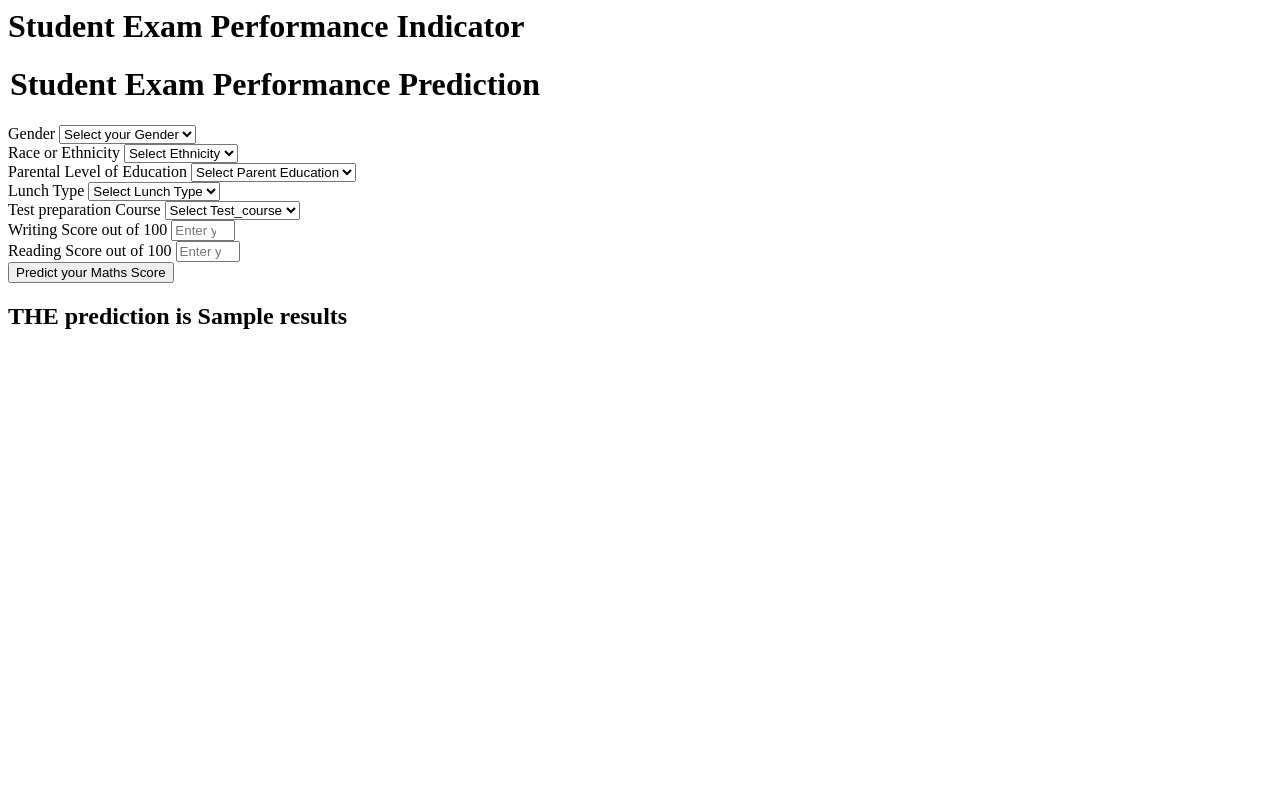
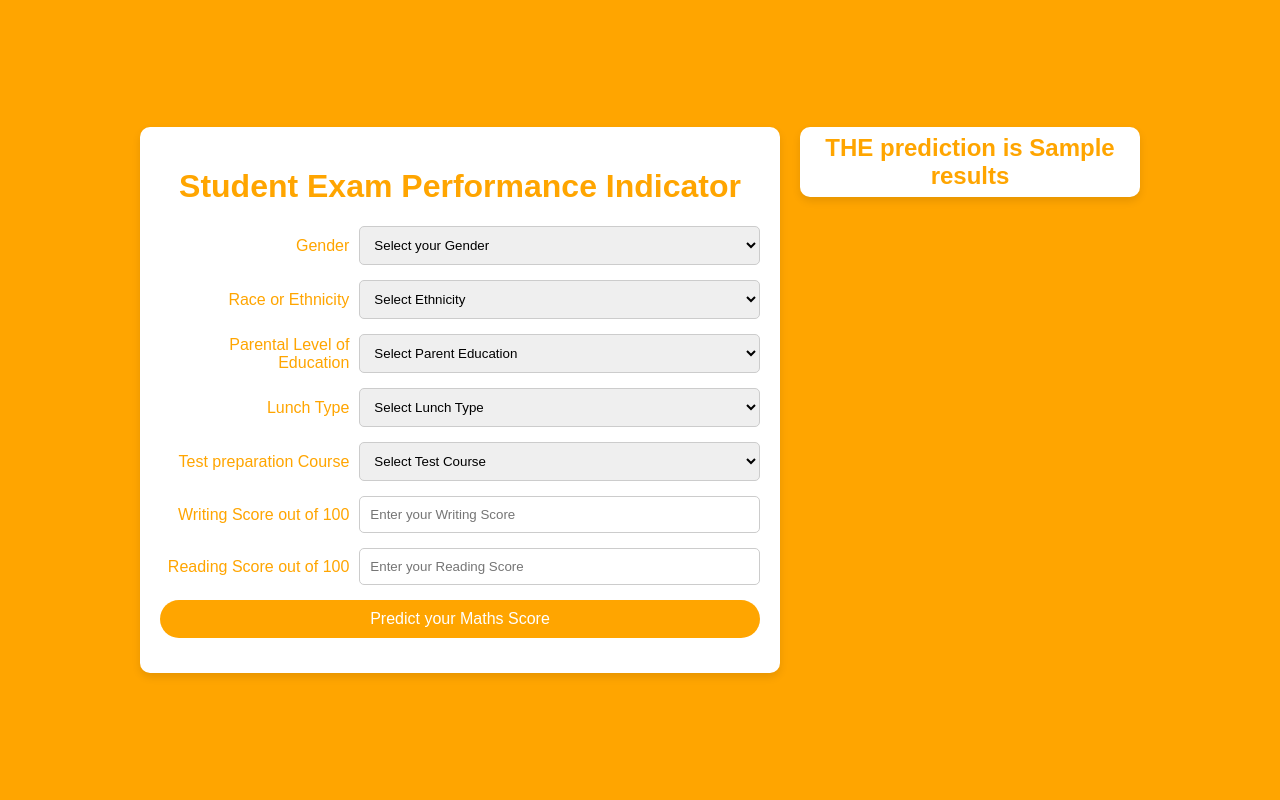
Before and after one commit to VinilJoseph/math_score_prediction_end_to_end_ml_project, a Flask app: template templates/home.html in a window 1280 px wide. Run offline with Flask 3, Linux system fonts and the light colour scheme; the template is opened without the code that fills it: most values are stand-ins (such as "Sample title", 1, 10 or a date in 2020).

Commit message:
Templates created

```diff
--- a/app.py
+++ b/app.py
@@ -42,4 +42,4 @@ def predict_datapoint():
 
 
 if __name__=="__main__":
-    app.run(host="0.0.0.0")
+    app.run(host="0.0.0.0", debug=True)
--- a/src/pipeline/predict_pipeline.py
+++ b/src/pipeline/predict_pipeline.py
@@ -1,5 +1,7 @@
+import math
 import os
 import sys
+import numpy as np
 import pandas as pd
 from src.exception import CustomException
 from src.utils import load_object
@@ -19,7 +21,8 @@ class PredictPipeline:
             print("After Loading")
             data_scaled=preprocessor.transform(features)
             preds=model.predict(data_scaled)
-            return preds
+            floored_preds = np.floor(preds)
+            return floored_preds
 
         except Exception as e:
             raise CustomException(e,sys)
--- a/templates/home.html
+++ b/templates/home.html
@@ -1,111 +1,160 @@
-<html>
+<!DOCTYPE html>
+<html lang="en">
+<head>
+    <meta charset="UTF-8">
+    <meta name="viewport" content="width=device-width, initial-scale=1.0">
+    <title>Student Exam Performance Indicator</title>
+    <style>
+        body {
+            background-color: #FFA500; /* Good shade of orange */
+            font-family: Arial, sans-serif;
+            margin: 0;
+            display: flex;
+            justify-content: center;
+            align-items: center;
+            height: 100vh;
+            padding: 20px;
+            box-sizing: border-box;
+        }
+        .container {
+            display: flex;
+            justify-content: center;
+            align-items: flex-start; /* Align items to the top */
+            width: 100%;
+            max-width: 1000px;
+        }
+        .login {
+            background-color: white;
+            border-radius: 10px;
+            padding: 20px;
+            box-shadow: 0 4px 8px rgba(0, 0, 0, 0.1);
+            width: 60%;
+            display: flex;
+            flex-direction: column;
+        }
+        h1 {
+            color: #FFA500;
+            text-align: center;
+        }
+        .form-group {
+            display: flex;
+            align-items: center;
+            margin-bottom: 15px;
+        }
+        .form-label {
+            flex: 1;
+            margin-right: 10px;
+            color: #FFA500;
+            text-align: right;
+        }
+        .form-control {
+            flex: 2;
+            padding: 10px;
+            border: 1px solid #ccc;
+            border-radius: 5px;
+        }
+        .btn-primary {
+            background-color: #FFA500;
+            color: white;
+            padding: 10px 20px;
+            border: none;
+            border-radius: 25px;
+            cursor: pointer;
+            width: 100%;
+            font-size: 16px;
+        }
+        .btn-primary:hover {
+            background-color: #e69500;
+        }
+        legend {
+            color: #FFA500;
+            text-align: center;
+        }
+        .result {
+            background-color: white;
+            border-radius: 10px;
+            padding: 10px;
+            box-shadow: 0 4px 8px rgba(0, 0, 0, 0.1);
+            color: #FFA500;
+            text-align: center;
+            height: 50px;
+            margin-left: 20px;
+            flex: 1;
+            display: flex;
+            align-items: center;
+            justify-content: center;
+        }
+    </style>
+</head>
 <body>
+    <div class="container">
         <div class="login">
             <h1>Student Exam Performance Indicator</h1>
-
             <form action="{{ url_for('predict_datapoint')}}" method="post">
-        <h1>
-            <legend>Student Exam Performance Prediction</legend>
-        </h1>
-        <div class="mb-3">
+                <!-- <legend>Student Exam Performance Prediction</legend> -->
+                <div class="form-group">
                     <label class="form-label">Gender</label>
-            <select class="form-control" name="gender" placeholder="Enter you Gender" required>
+                    <select class="form-control" name="gender" placeholder="Enter your Gender" required>
                         <option class="placeholder" selected disabled value="">Select your Gender</option>
-                <option value="male">
-                    Male
-                </option>
-                <option value="female">
-                    Female
-                </option>
+                        <option value="male">Male</option>
+                        <option value="female">Female</option>
                     </select>
                 </div>
-        <div class="mb-3">
+                <div class="form-group">
                     <label class="form-label">Race or Ethnicity</label>
-            <select class="form-control" name="ethnicity" placeholder="Enter you ethnicity" required>
+                    <select class="form-control" name="ethnicity" placeholder="Enter your ethnicity" required>
                         <option class="placeholder" selected disabled value="">Select Ethnicity</option>
-                <option value="group A">
-                    Group A
-                </option>
-                <option value="group B">
-                    Group B
-                </option>
-                <option value="group C">
-                    Group C
-                </option>
-                <option value="group D">
-                    Group D
-                </option>
-                <option value="group E">
-                    Group E
-                </option>
+                        <option value="group A">Group A</option>
+                        <option value="group B">Group B</option>
+                        <option value="group C">Group C</option>
+                        <option value="group D">Group D</option>
+                        <option value="group E">Group E</option>
                     </select>
                 </div>
-        <div class="mb-3">
+                <div class="form-group">
                     <label class="form-label">Parental Level of Education</label>
-            <select class="form-control" name="parental_level_of_education"
-                placeholder="Enter you Parent Education" required>
+                    <select class="form-control" name="parental_level_of_education" placeholder="Enter your Parent Education" required>
                         <option class="placeholder" selected disabled value="">Select Parent Education</option>
-                <option value="associate's degree">
-                    associate's degree
-                </option>
-                <option value="bachelor's degree">
-                    bachelor's degree
-                </option>
-                <option value="high school">
-                    high school
-                </option>
-                <option value="master's degree">
-                    master's degree
-                </option>
-                <option value="some college">
-                    some college
-                </option>
-                <option value="some high school">
-                    some high school
-                </option>
+                        <option value="associate's degree">associate's degree</option>
+                        <option value="bachelor's degree">bachelor's degree</option>
+                        <option value="high school">high school</option>
+                        <option value="master's degree">master's degree</option>
+                        <option value="some college">some college</option>
+                        <option value="some high school">some high school</option>
                     </select>
                 </div>
-        <div class="mb-3">
+                <div class="form-group">
                     <label class="form-label">Lunch Type</label>
-            <select class="form-control" name="lunch" placeholder="Enter you Lunch" required>
+                    <select class="form-control" name="lunch" placeholder="Enter your Lunch" required>
                         <option class="placeholder" selected disabled value="">Select Lunch Type</option>
-                <option value="free/reduced">
-                    free/reduced
-                </option>
-                <option value="standard">
-                    standard
-                </option>
+                        <option value="free/reduced">free/reduced</option>
+                        <option value="standard">standard</option>
                     </select>
                 </div>
-        <div class="mb-3">
+                <div class="form-group">
                     <label class="form-label">Test preparation Course</label>
-            <select class="form-control" name="test_preparation_course" placeholder="Enter you Course"
-                required>
-                <option class="placeholder" selected disabled value="">Select Test_course</option>
-                <option value="none">
-                    None
-                </option>
-                <option value="completed">
-                    Completed
-                </option>
+                    <select class="form-control" name="test_preparation_course" placeholder="Enter your Course" required>
+                        <option class="placeholder" selected disabled value="">Select Test Course</option>
+                        <option value="none">None</option>
+                        <option value="completed">Completed</option>
                     </select>
                 </div>
-        <div class="mb-3">
+                <div class="form-group">
                     <label class="form-label">Writing Score out of 100</label>
-            <input class="form-control" type="number" name="reading_score"
-                placeholder="Enter your Reading score" min='0' max='100' />
+                    <input class="form-control" type="number" name="writing_score" placeholder="Enter your Writing Score" min="0" max="100" />
                 </div>
-        <div class="mb-3">
+                <div class="form-group">
                     <label class="form-label">Reading Score out of 100</label>
-            <input class="form-control" type="number" name="writing_score"
-                placeholder="Enter your Reading Score" min='0' max='100' />
+                    <input class="form-control" type="number" name="reading_score" placeholder="Enter your Reading Score" min="0" max="100" />
                 </div>
-        <div class="mb-3">
-            <input class="btn btn-primary" type="submit" value="Predict your Maths Score" required />
+                <div class="form-group">
+                    <input class="btn btn-primary" type="submit" value="Predict your Maths Score" />
                 </div>
             </form>
-    <h2>
-       THE  prediction is {{results}}
-    </h2>
-   <body>
+        </div>
+        <div class="result">
+            <h2>THE prediction is {{results}}</h2>
+        </div>
+    </div>
+</body>
 </html>
```
Also changed, not shown: templates/index.html (+26 -1 lines). Lines whose indentation alone changed are shown as unchanged.
